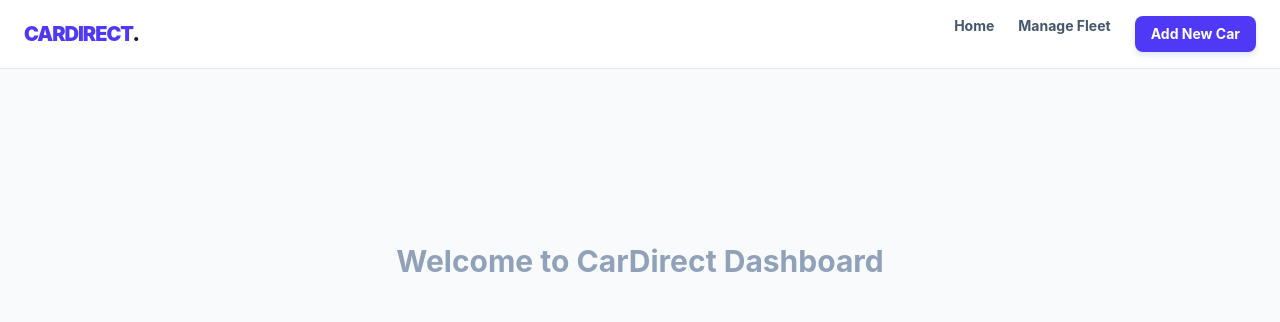
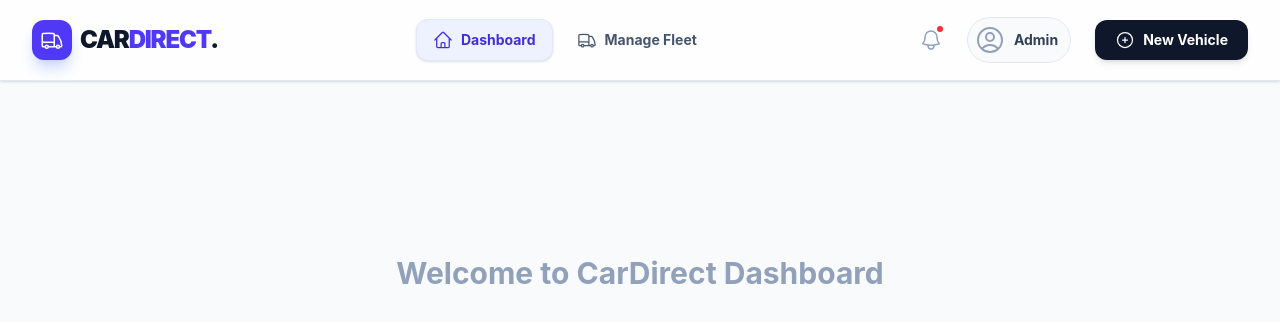
Before and after one commit to UdaraDewshan/car_rental_management_system_frontend, a React (Vite) app: page / in a window 1280 px wide. Shown: the top 322 px of the page. Built offline with nearby package versions, Linux system fonts and the light colour scheme.

Commit message:
feat: implement Navbar component for improved navigation and UI consistency

```diff
--- a/src/App.tsx
+++ b/src/App.tsx
@@ -1,25 +1,21 @@
-import { BrowserRouter, Routes, Route, Link } from 'react-router-dom';
+import { BrowserRouter, Routes, Route } from 'react-router-dom';
 import AddCarPage from './pages/admin/AddCarPage';
 import ManageCarsPage from './pages/admin/ManageCarsPage';
+import Navbar from './components/Navbar';
 
 function App() {
   return (
     <BrowserRouter>
       <div className="min-h-screen bg-slate-50">
-        <nav className="bg-white border-b border-slate-200 px-6 py-4 flex items-center justify-between sticky top-0 z-50">
-          <h1 className="text-xl font-black text-indigo-600 tracking-tighter uppercase">CarDirect<span className="text-slate-900">.</span></h1>
-          <div className="flex gap-6">
-            <Link to="/" className="text-sm font-bold text-slate-600 hover:text-indigo-600 transition">Home</Link>
-            <Link to="/admin/manage-cars" className="text-sm font-bold text-slate-600 hover:text-indigo-600 transition">Manage Fleet</Link>
-            <Link to="/admin/add-car" className="bg-indigo-600 text-white text-sm font-bold px-4 py-2 rounded-lg hover:bg-indigo-700 transition shadow-md shadow-indigo-100">Add New Car</Link>
-          </div>
-        </nav>
+
+        <Navbar />
 
         <Routes>
           <Route path="/" element={<div className="flex items-center justify-center h-96"><h2 className="text-3xl font-bold text-slate-400">Welcome to CarDirect Dashboard</h2></div>} />
           <Route path="/admin/add-car" element={<AddCarPage />} />
           <Route path="/admin/manage-cars" element={<ManageCarsPage />} />
         </Routes>
+
       </div>
     </BrowserRouter>
   );
--- /dev/null
+++ b/src/components/Navbar.tsx
@@ -0,0 +1,70 @@
+import { Link, useLocation } from 'react-router-dom';
+import { HomeIcon, TruckIcon, PlusCircleIcon, BellIcon, UserCircleIcon } from '@heroicons/react/24/outline';
+
+function Navbar() {
+  const location = useLocation();
+
+  const isActive = (path: string) => location.pathname === path;
+
+  return (
+    <nav className="sticky top-0 z-50 bg-white/80 backdrop-blur-md border-b border-slate-200 shadow-sm">
+      <div className="max-w-7xl mx-auto px-4 sm:px-6 lg:px-8">
+        <div className="flex items-center justify-between h-20">
+
+          <div className="flex-shrink-0 flex items-center gap-2 cursor-pointer">
+            <div className="bg-indigo-600 p-2 rounded-xl text-white shadow-lg shadow-indigo-200">
+              <TruckIcon className="w-6 h-6" />
+            </div>
+            <Link to="/" className="text-2xl font-black text-slate-900 tracking-tighter uppercase">
+              Car<span className="text-indigo-600">Direct</span>.
+            </Link>
+          </div>
+
+          <div className="hidden md:flex items-center gap-2">
+
+            <Link
+              to="/"
+              className={`flex items-center gap-2 px-4 py-2.5 rounded-xl text-sm font-bold transition-all duration-300 ${isActive('/') ? 'bg-indigo-50 text-indigo-700 shadow-sm border border-indigo-100' : 'text-slate-600 hover:bg-slate-50 hover:text-indigo-600'}`}
+            >
+              <HomeIcon className="w-5 h-5" />
+              Dashboard
+            </Link>
+
+            <Link
+              to="/admin/manage-cars"
+              className={`flex items-center gap-2 px-4 py-2.5 rounded-xl text-sm font-bold transition-all duration-300 ${isActive('/admin/manage-cars') ? 'bg-indigo-50 text-indigo-700 shadow-sm border border-indigo-100' : 'text-slate-600 hover:bg-slate-50 hover:text-indigo-600'}`}
+            >
+              <TruckIcon className="w-5 h-5" />
+              Manage Fleet
+            </Link>
+
+          </div>
+
+          <div className="flex items-center gap-4">
+            <button className="p-2 text-slate-400 hover:text-indigo-600 hover:bg-indigo-50 rounded-full transition-all relative">
+              <BellIcon className="w-6 h-6" />
+              <span className="absolute top-1 right-1.5 w-2.5 h-2.5 bg-red-500 border-2 border-white rounded-full"></span>
+            </button>
+
+            <button className="flex items-center gap-2 p-1.5 pr-3 bg-slate-50 border border-slate-200 hover:border-indigo-200 hover:bg-indigo-50 rounded-full transition-all group">
+              <UserCircleIcon className="w-8 h-8 text-slate-400 group-hover:text-indigo-600 transition-colors" />
+              <span className="text-sm font-bold text-slate-700 group-hover:text-indigo-700">Admin</span>
+            </button>
+
+            <Link
+              to="/admin/add-car"
+              className="hidden md:flex items-center gap-2 bg-slate-900 hover:bg-indigo-600 text-white px-5 py-2.5 rounded-xl text-sm font-bold transition-all shadow-md hover:shadow-indigo-200 transform hover:-translate-y-0.5 ml-2"
+            >
+              <PlusCircleIcon className="w-5 h-5" />
+              New Vehicle
+            </Link>
+
+          </div>
+
+        </div>
+      </div>
+    </nav>
+  );
+}
+
+export default Navbar;
```
